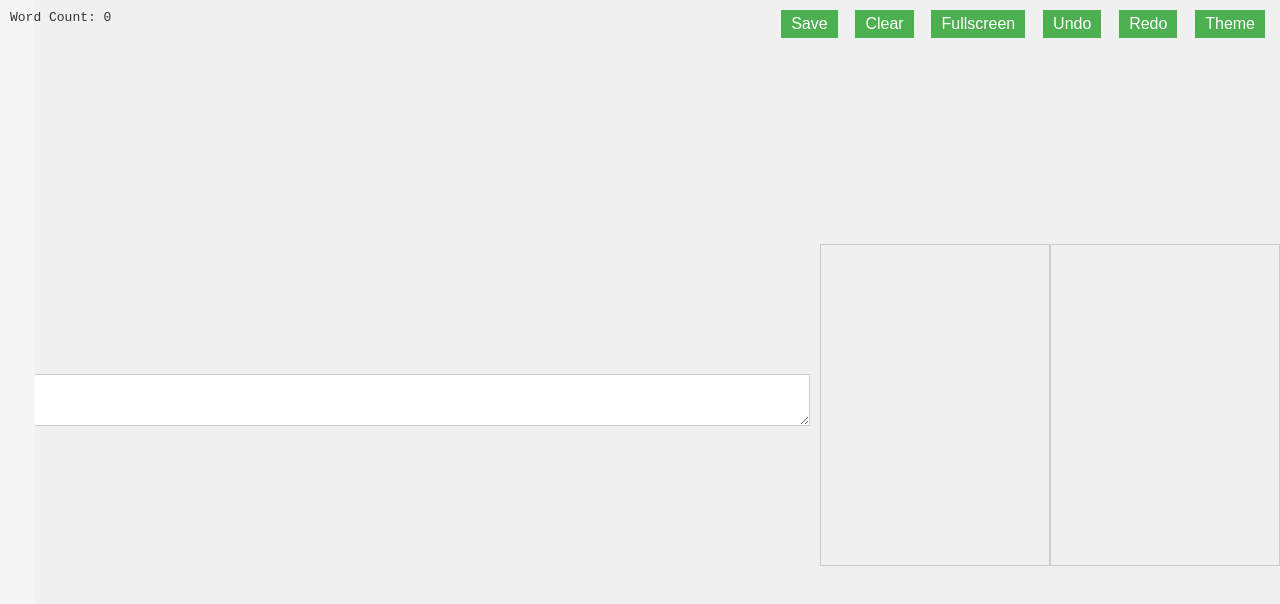
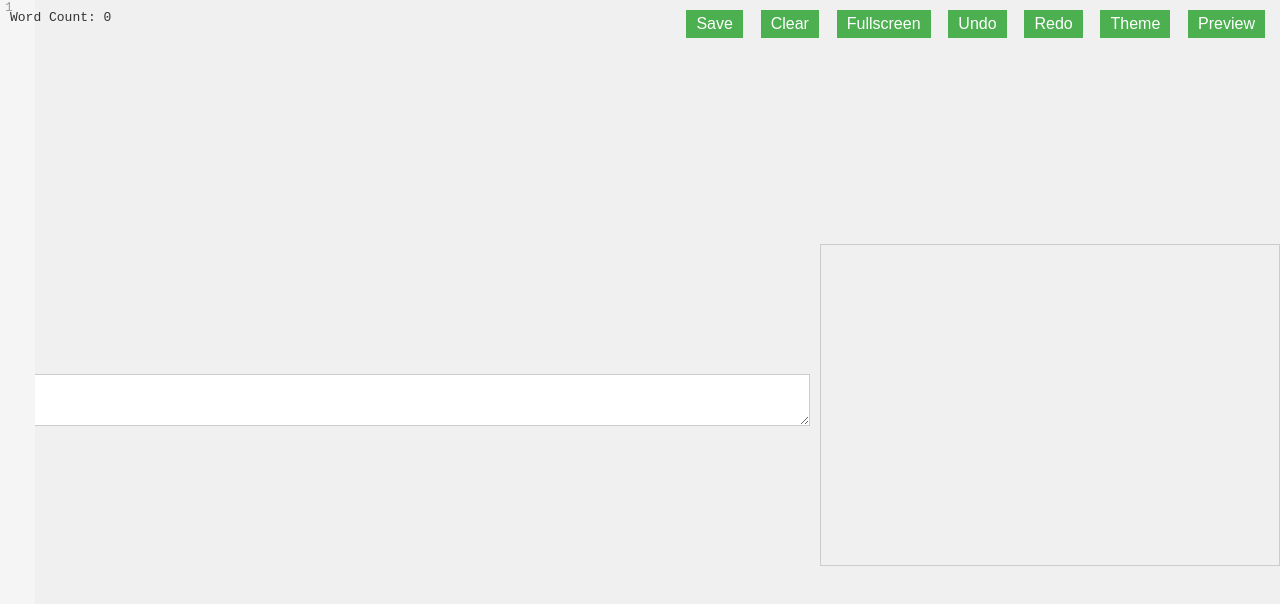
Before and after one commit to OpenDevsFlow/Notepad, a plain HTML site: page index.html in a window 1280 px wide. Drawn offline with nearby package versions, Linux system fonts and the light colour scheme.

Commit message:
Update index.html

```diff
--- a/index.html
+++ b/index.html
@@ -16,8 +16,8 @@
     <button id="undo">Undo</button>
     <button id="redo">Redo</button>
     <button id="theme">Theme</button>
+    <button id="previewBtn">Preview</button>
   </div>
-  <div id="preview"></div>
   <script src="script.js"></script>
 </body>
 </html>
```
